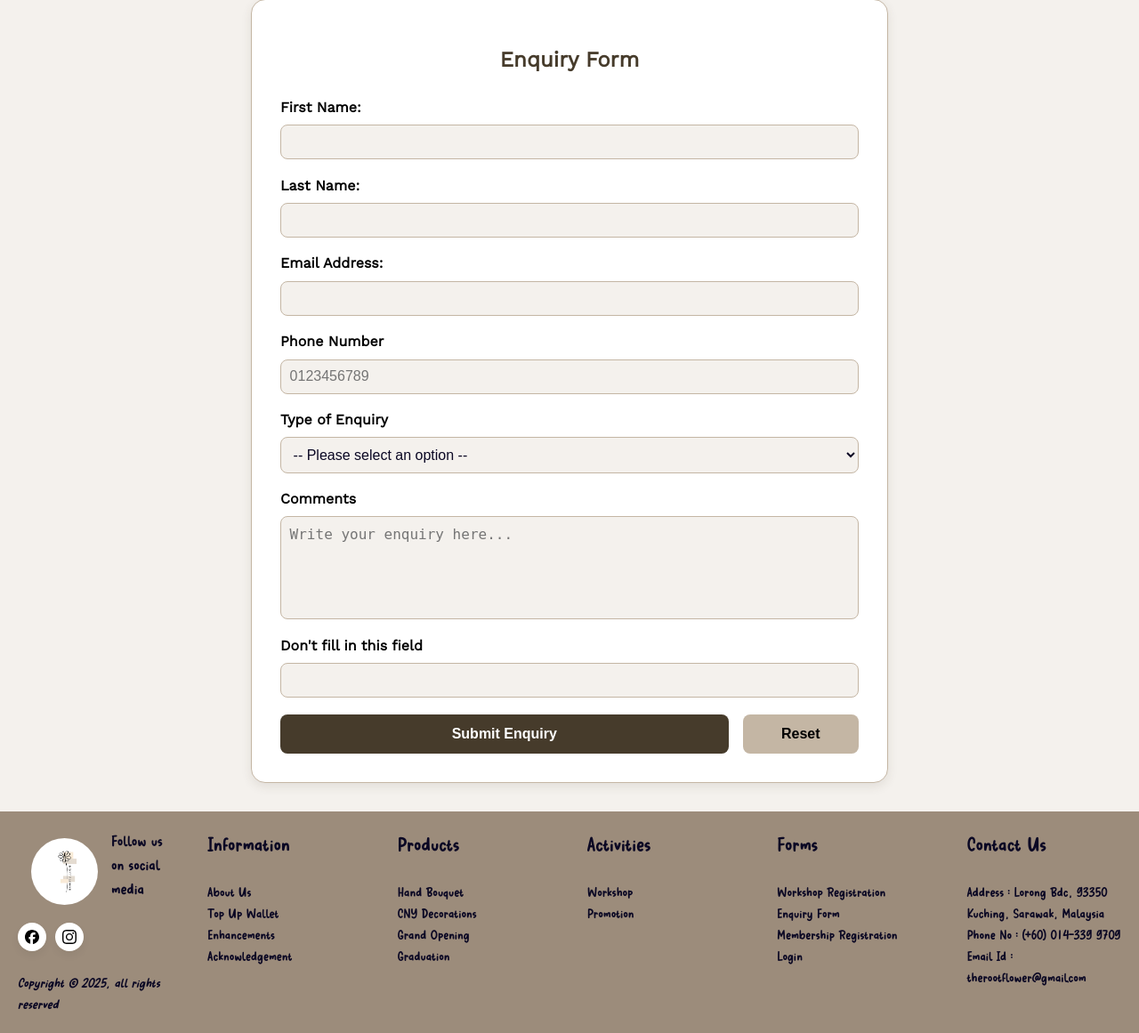
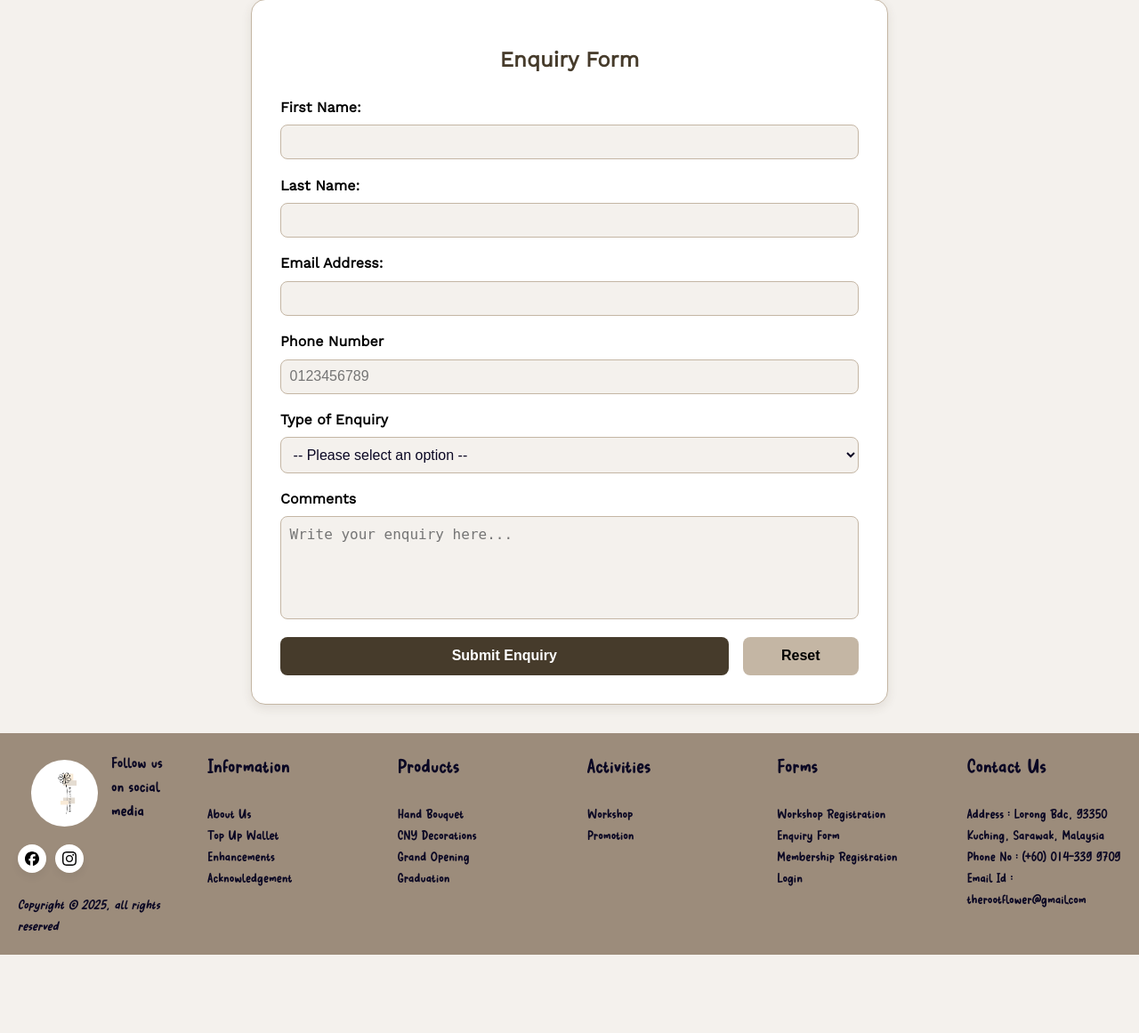
Before and after one commit to danyol123/rootflowers, a PHP site: page /enquiry.php in a window 1280 px wide. Shown: the part 128-1289 px from the top of the page at 89% size. After the commit the page ends 1201 px from the top, so only its background shows below. Run offline with PHP 8.4, Linux system fonts and the light colour scheme.

Commit message:
Fixed honeypot to be not visible

```diff
--- a/enquiry.php
+++ b/enquiry.php
@@ -71,9 +71,8 @@ session_start();
             <label for="comments">Comments</label>
             <textarea id="comments" name="comments" rows="5" cols="30" placeholder="Write your enquiry here..." required></textarea>
 
-          <!-- Honeypot field (hidden from users, bots will fill it) -->
-            <label for="pot">Don't fill in this field</label>
-            <input type="text" name="website" id="pot" tabindex="-1" autocomplete="off">
+          <!-- Honeypot field (bots will fill it) -->
+          <input type="hidden" name="website" id="pot" value="">
 
           <!-- Buttons -->
           <div class="submit-buttons">
--- a/styles/styles.css
+++ b/styles/styles.css
@@ -2851,6 +2851,22 @@ img:hover+figcaption {
   min-height: 100vh;
 }
 
+/* Honeypot field */
+.hp-field {
+  display: none !important;
+}
+
+#pot,
+label[for="pot"] {
+  display: none !important;
+  visibility: hidden !important;
+  position: absolute !important;
+  left: -9999px !important;
+  width: 0 !important;
+  height: 0 !important;
+  opacity: 0 !important;
+}
+
 .admin-sidebar h2 {
   text-align: center;
   margin-bottom: 20px;
@@ -3508,3 +3524,10 @@ table.rf-data-table td small {
     text-decoration: none;
     font-weight: bold;
 }
+
+/* Honeypot anti-spam field - must remain hidden */
+.hp-field,
+#pot,
+label[for="pot"] {
+  display: none !important;
+}
```
